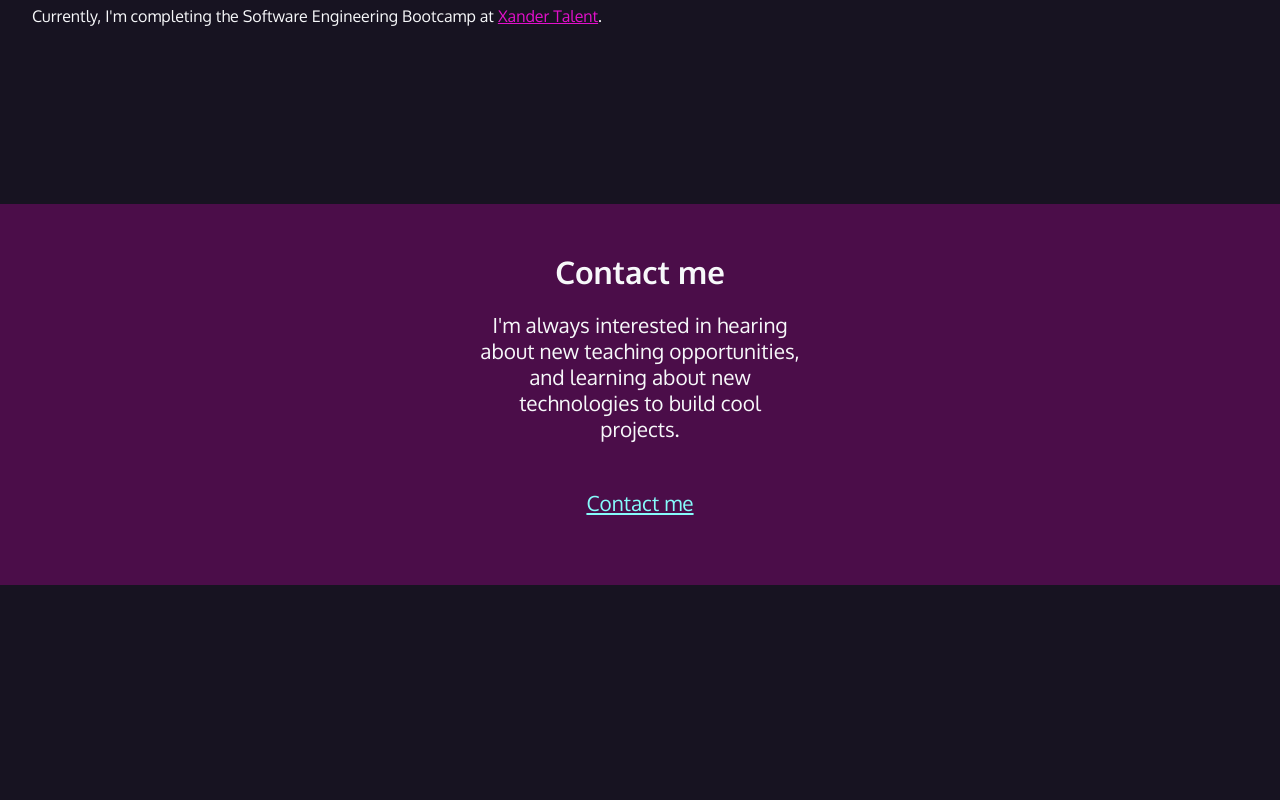
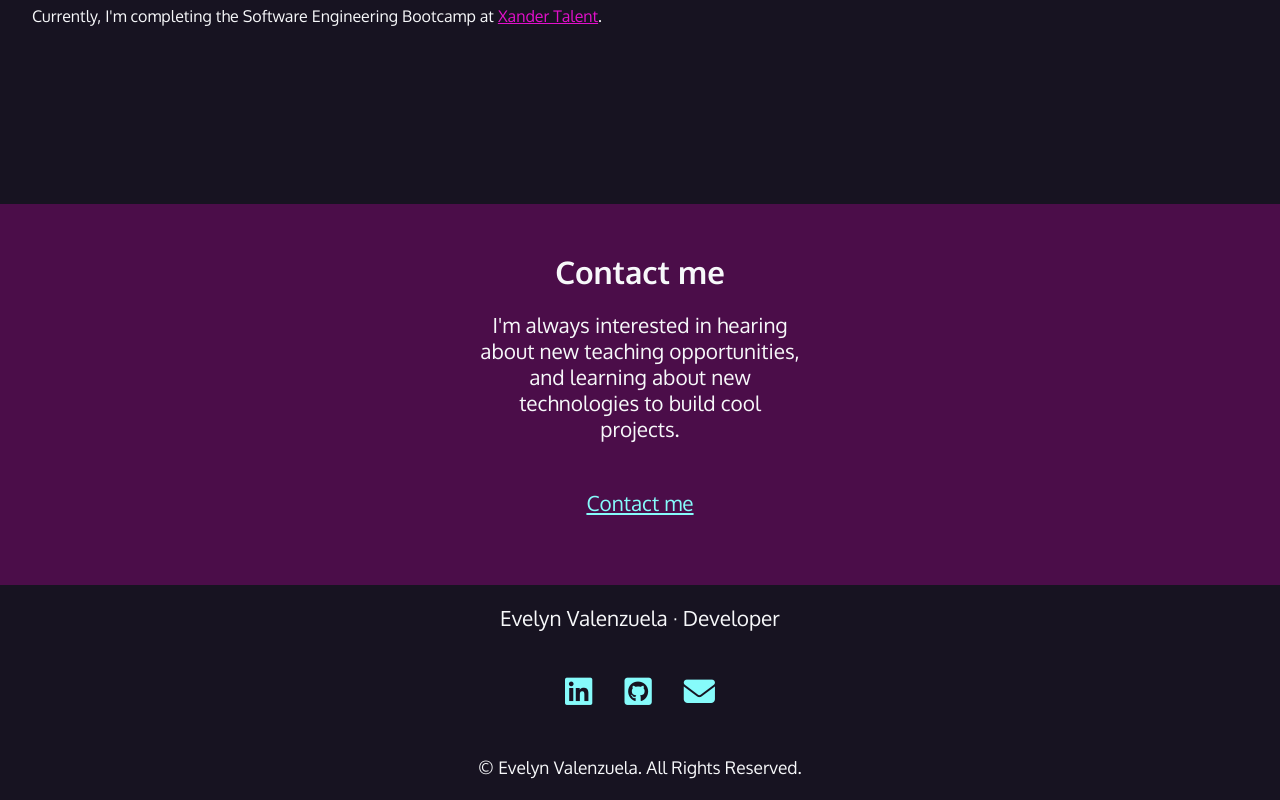
Before and after one commit to everodriguezval/xander-html-css-exercise, a plain HTML site: page index.html in a window 1280 px wide. Shown: the part 304-1104 px from the top of the page. Before the commit the page ends 889 px from the top, so only its background shows below. Drawn offline with Linux system fonts and the light colour scheme; a web font is replaced by a local one.

Commit message:
Footer, links and copyright added

```diff
--- a/index.html
+++ b/index.html
@@ -36,5 +36,14 @@
             <p><a href="mailto:eve.rodriguezval@gmail.com">Contact me</a></p>
         </article>
     </section>
+    <footer>
+        <p>Evelyn Valenzuela · Developer</p>
+        <ul class="footer-links">
+            <li><a href="#"><i class="fa-brands fa-linkedin" aria-hidden="true"></i><span class="sr-only">LinkedIn</span></a></li>
+            <li><a href="#"><i class="fa-brands fa-square-github" aria-hidden="true"></i><span class="sr-only">Github</span></a></li>
+            <li><a href="#"><i class="fa-solid fa-envelope" aria-hidden="true"></i><span class="sr-only">Email</span></a></li>
+        </ul>
+        <p><small>© Evelyn Valenzuela. All Rights Reserved.</small></p>
+    </footer>
 </body>
 </html>
--- a/style.css
+++ b/style.css
@@ -45,7 +45,7 @@ nav {
     font-family: var(--mono);
 }
 
-.navlinks {
+.navlinks, .footer-links {
     list-style-type: none;
     display: flex;
      /*will wrap when the vw decreases */
@@ -80,13 +80,13 @@ nav {
 }
 
 /* Selector that allows us to select elements that include a substring that we specify */
-nav [class*='fa'] {
+nav [class*='fa'], footer [class*='fa'] {
     color: var(--aqua);
     font-size: 150%;
     transition: color 0.4s ease;
 }
 
-nav [class*='fa']:hover {
+nav [class*='fa']:hover, footer [class*='fa']:hover {
     color: var(--hotmag)
 }
 
@@ -160,6 +160,11 @@ a:hover {
     margin-top: 3rem;
   }
 
+/* footer, other styles added in nav section */
+footer p {
+    text-align: center;
+}
+
 /* Responsive */
 
 @media screen and (min-width: 750px) {
```
